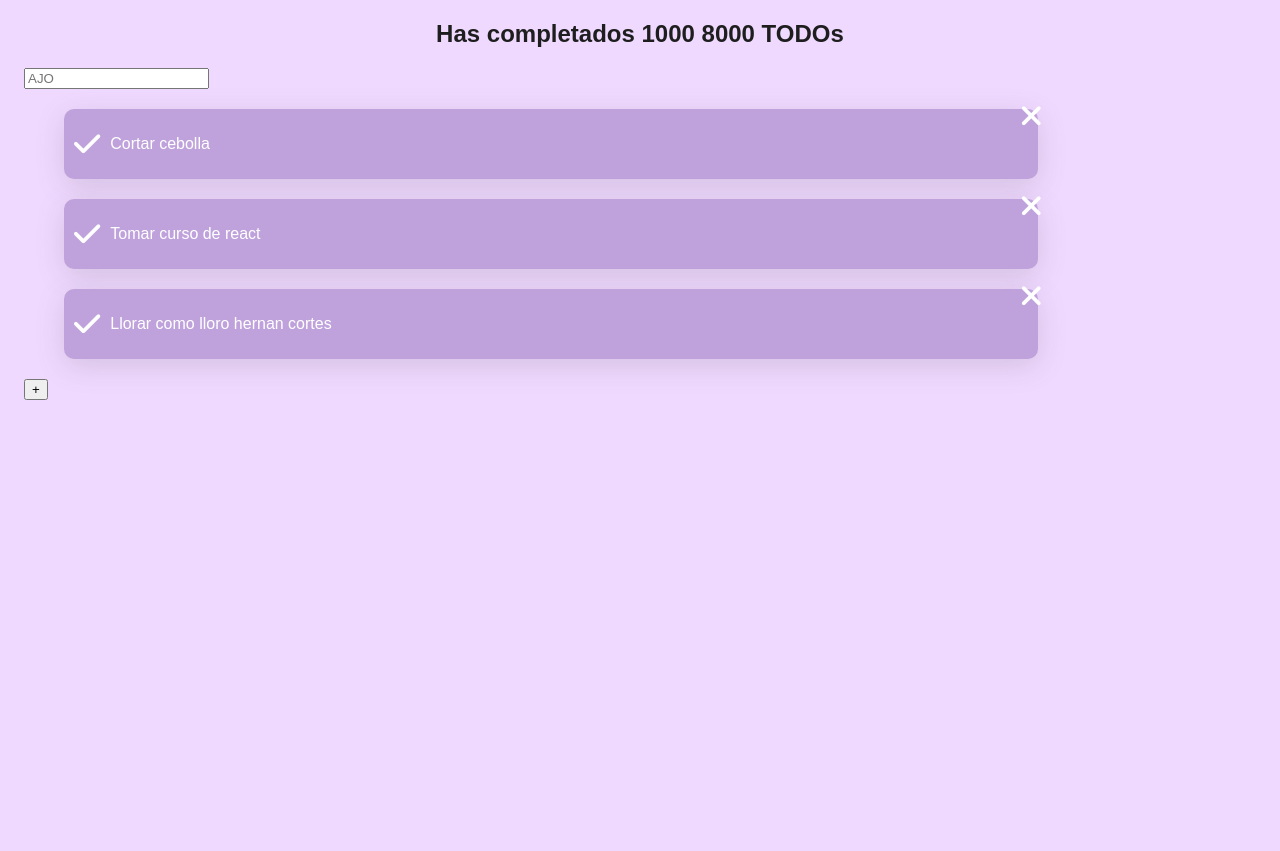
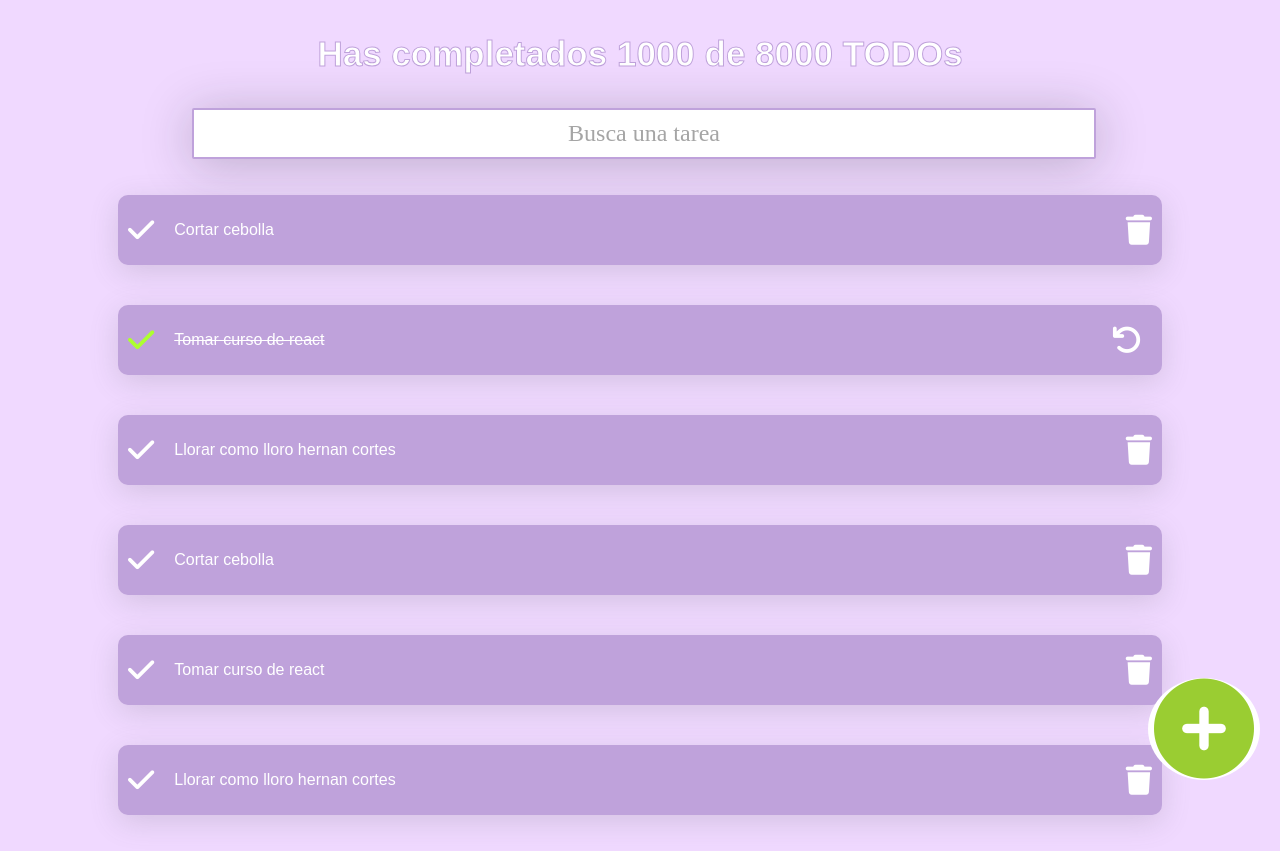
Before and after one commit to Avipez/todo, a React (Create React App) app: page / in a window 1280 px wide. Before the commit the page ends 820 px from the top, so only its background shows below. Built offline with nearby package versions, Linux system fonts and the light colour scheme.

Commit message:
estilos principales terminados

```diff
--- a/src/App.js
+++ b/src/App.js
@@ -3,13 +3,17 @@ import TodoCounter from "./TodoCounter";
 import TodoSearch from "./TodoSearch";
 import TodoList from "./TodoList";
 import TodoItem from "./TodoItem";
+import { CreateTodoButton } from "./CreateTodoButton";
 
 import React from "react";
 
 const todos = [
   {text: "Cortar cebolla", completed: false},
+  {text: "Tomar curso de react", completed: true},
+  {text: "Llorar como lloro hernan cortes", completed: false},
+  {text: "Cortar cebolla", completed: false},
   {text: "Tomar curso de react", completed: false},
-  {text: "Llorar como lloro hernan cortes", completed: false}
+  {text: "Llorar como lloro hernan cortes", completed: false},
 
 ]
 
@@ -21,8 +25,7 @@ function App() {
       <TodoList>
         {todos.map(todo => (<TodoItem key={todo.text} text={todo.text} completed={todo.completed} />))}
       </TodoList>
-      {/* <CreateTodoButton /> */}
-      <button>+</button>
+      <CreateTodoButton />
       </ React.Fragment>
   );
 }
--- /dev/null
+++ b/src/CreateTodoButton.js
@@ -0,0 +1,10 @@
+import React from 'react';
+import './styles/CreateTodoButton.css';
+
+function CreateTodoButton(props) {
+  return (
+    <button className="create-todo_button fas fa-plus-circle"></button>
+  );
+}
+
+export { CreateTodoButton };
--- a/src/TodoCounter.js
+++ b/src/TodoCounter.js
@@ -4,7 +4,7 @@ import "./styles/TodoCounter.css"
 
 function TodoCounter() {
     return (
-        <h2 className="TodoCounter"> Has completados 1000 8000 TODOs</h2>
+        <h2 className="TodoCounter"> Has completados 1000 de 8000 TODOs</h2>
     )
 }
 
--- a/src/TodoItem.js
+++ b/src/TodoItem.js
@@ -4,9 +4,9 @@ import "./styles/TodoItem.css"
 function TodoItem(props) {
     return (
         <li className="item">
-            <span className="check fas fa-check"></span>
-            <p className="todo-description">{props.text}</p>
-            <span className="delete-todo fas fa-times"></span>
+            <span className={`${props.completed ? "icon-check_active fas fa-check": "check fas fa-check"}`}></span>
+            <p className={`todo-description ${props.completed && "todoitem-p_completed"}`}>{props.text}</p>
+            <span className={`${props.completed ? "fas fa-undo todo-undo" : "delete-todo fas fa-trash"}`}></span>
         </li>
     )
 }
--- a/src/TodoList.js
+++ b/src/TodoList.js
@@ -1,9 +1,10 @@
 import React from "react";
+import "./styles/TodoList.css"
 
 function TodoList(props) {
     return (
-        <section>
-            <ul>
+        <section className="todolist-wrapper">
+            <ul className="todolist">
                 {props.children}
             </ul>
         </section>
--- a/src/TodoSearch.js
+++ b/src/TodoSearch.js
@@ -1,8 +1,9 @@
 import React from "react";
+import "./styles/TodoSearch.css"
 
 function TodoSearch() {
     return (
-        <input placeholder="AJO"/>
+        <input className="search-bar" placeholder="Busca una tarea"/>
     )
 }
 
--- /dev/null
+++ b/src/styles/CreateTodoButton.css
@@ -0,0 +1,11 @@
+.create-todo_button {
+    position: fixed;
+    right: 20px;
+    bottom: 20px;
+    border: none;
+    border-radius: 50%;
+    background-color: white;
+    color: yellowgreen;
+    font-size: 100px;
+    cursor: pointer;
+}
--- a/src/styles/TodoCounter.css
+++ b/src/styles/TodoCounter.css
@@ -1,3 +1,7 @@
 .TodoCounter {
+    font-size: 35px;
+    line-height: 50px;
     text-align: center;
+    color: white;
+    -webkit-text-stroke: 1px #BFA2DB;
 }
--- a/src/styles/TodoItem.css
+++ b/src/styles/TodoItem.css
@@ -6,16 +6,17 @@
     padding: 10px;
     margin: 20px 0;
     border-radius: 10px;
-    max-width: 80%;
+    width: 80%;
     display: flex;
-    justify-content: flex-start;
+    justify-content:space-between;
     align-items: center;
     position: relative;
 
 }
 
 .todo-description {
-    margin-left: 10px;
+    width: 100%;
+    margin-left: 20px;
     color: white;
     cursor: pointer;
 }
@@ -27,18 +28,32 @@
 }
 
 .check:hover {
-    color: green;
+    color: greenyellow;
 }
 
 .delete-todo {
-    position: absolute;
-    color: white ;
-    top: -8px;
-    right: -5px;
+    color: white;
     font-size: 30px;
     cursor: pointer;
 }
 
 .delete-todo:hover {
-    color: red;
+    color: coral;
 }
+
+.icon-check_active {
+    font-size: 30px;
+    color: greenyellow;
+}
+
+.todoitem-p_completed {
+    text-decoration: line-through;
+}
+
+.todo-undo {
+    position: absolute;
+    color: white;
+    right: 20px;
+    font-size: 30px;
+    cursor: pointer;
+}
--- /dev/null
+++ b/src/styles/TodoList.css
@@ -0,0 +1,10 @@
+.todolist-wrapper {
+    width: 100%;
+}
+
+.todolist {
+    display: flex;
+    flex-direction: column;
+    align-items: center;
+    padding: 0;
+}
--- /dev/null
+++ b/src/styles/TodoSearch.css
@@ -0,0 +1,24 @@
+
+.search-bar {
+    background: white;
+    border-radius: 2px;
+    border: 2px solid   #BFA2DB;
+    height: 45px;
+    width: 70%;
+    margin: 0 calc(15%);
+    font-size: 24px;
+    text-align: center;
+    font-family: 'Montserrat';
+    font-weight: 400;
+    color: #1E1E1F;
+    box-shadow: 0px 5px 50px rgba(32, 35, 41, 0.25);
+  }
+
+  .search-bar::placeholder {
+    color: #A5A5A5;
+    font-weight: 400;
+  }
+
+  .search-bar:focus {
+    outline-color: #61DAFA;
+  }
--- a/src/styles/index.css
+++ b/src/styles/index.css
@@ -7,7 +7,7 @@ body {
   }
 
   #root {
-    margin: 0 24px;
+    margin: 0;
     position: relative;
     min-height: 100vh;
   }
```
